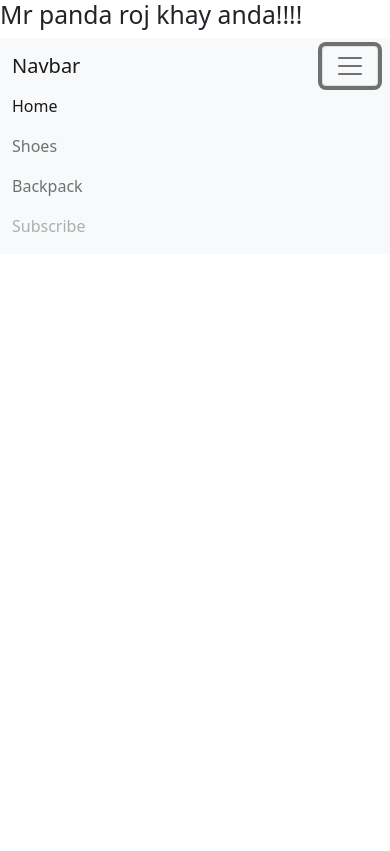
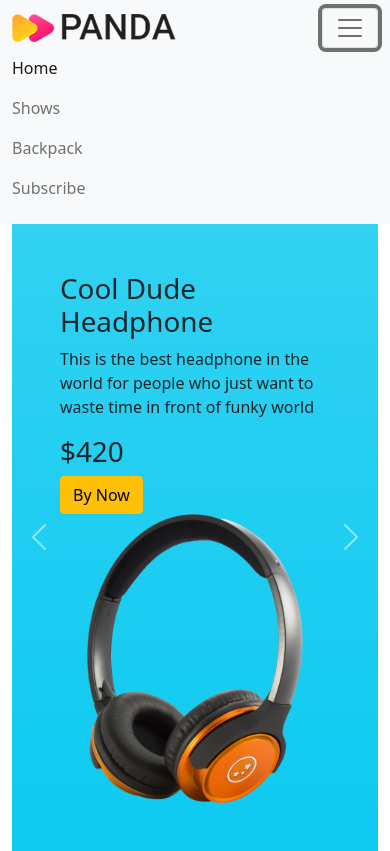
Before and after one commit to sajibA/panda, a plain HTML site: page index.html in a window 390 px wide. Both pictures are taken after a click on the button "Toggle navigation". Drawn offline with Linux system fonts and the light colour scheme.

Commit message:
first commit

```diff
--- a/index.html
+++ b/index.html
@@ -10,26 +10,108 @@
 </head>
 
 <body>
-    <h2>Mr panda roj khay anda!!!!</h2>
+    <!-- header start -->
+    <header>
         <nav class="navbar navbar-expand-lg navbar-light bg-light">
-        <div class="container-fluid">
-            <a class="navbar-brand" href="#">Navbar</a>
-            <button class="navbar-toggler" type="button" data-bs-toggle="collapse" data-bs-target="#navbarNavAltMarkup"
-                aria-controls="navbarNavAltMarkup" aria-expanded="false" aria-label="Toggle navigation">
+            <div class="container">
+                <a class="navbar-brand" href="#"> <img src="images/logo.png" alt=""
+                        class="d-inline-block align-text-top">
+
+                </a>
+                <button class="navbar-toggler" type="button" data-bs-toggle="collapse"
+                    data-bs-target="#navbarSupportedContent" aria-controls="navbarSupportedContent"
+                    aria-expanded="false" aria-label="Toggle navigation">
                     <span class="navbar-toggler-icon"></span>
                 </button>
-            <div class="collapse navbar-collapse" id="navbarNavAltMarkup">
-                <div class="navbar-nav">
+                <div class="collapse navbar-collapse" id="navbarSupportedContent">
+                    <ul class="navbar-nav me-auto mb-2 mb-lg-0">
+                        <li class="nav-item">
                             <a class="nav-link active" aria-current="page" href="#">Home</a>
-                    <a class="nav-link" href="#">Shoes</a>
-                    <a class="nav-link" href="#">
-                        Backpack
+                        </li>
+                        <li class="nav-item">
+                            <a class="nav-link" href="#">Shows</a>
+                        </li>
+                        <li class="nav-item">
+                            <a class="nav-link" href="#">Backpack
                             </a>
-                    <a class="nav-link disabled" href="#" tabindex="-1" aria-disabled="true">Subscribe</a>
+                        </li>
+                        <li class="nav-item">
+                            <a class="nav-link" href="#">Subscribe</a>
+                        </li>
+
+
+                    </ul>
+
+                </div>
+            </div>
+        </nav>
+        <!-- image slider -->
+        <section class="container">
+            <div id="carouselExampleControls" class="carousel slide" data-bs-ride="carousel">
+                <div class="carousel-inner">
+                    <div class="carousel-item active">
+                        <div class="row d-flex align-items-center p-5 border-5 rounded bg-info bg-gradient">
+                            <div class="col-lg-7">
+                                <h1>Mega LCD TV For Sports</h1>
+                                <p>This is the best tv in the world for people who just want to waste time in front of
+                                    tv.</p>
+                                <h1>$1200</h1>
+                                <button class="btn btn-warning">By Now</button>
+
+                            </div>
+                            <div class="col-lg-5">
+                                <img src="images/banner-images/tv.png" class="d-block w-100" alt="...">
                             </div>
                         </div>
                     </div>
-    </nav>
+                    <div class="carousel-item">
+                        <div class="row d-flex align-items-center p-5 border-5 rounded bg-info bg-gradient">
+                            <div class="col-lg-7">
+                                <h1>Cool Dude Headphone
+                                </h1>
+                                <p>This is the best headphone in the world for people who just want to waste time in
+                                    front of funky world</p>
+                                <h1>$420</h1>
+                                <button class="btn btn-warning">By Now</button>
+
+                            </div>
+                            <div class="col-lg-5">
+                                <img src="images/banner-images/headphone.png" class="d-block w-100" alt="...">
+                            </div>
+                        </div>
+                    </div>
+                    <div class="carousel-item">
+                        <div class="row d-flex align-items-center p-5 border-5 rounded bg-info bg-gradient">
+                            <div class="col-lg-7">
+                                <h1>X-Box for your living room</h1>
+
+                                <p>This is the best x-box in the world for people who just want to waste time in front
+                                    of fake sports.
+
+                                </p>
+                                <h1>$600</h1>
+                                <button class="btn btn-warning">By Now</button>
+
+                            </div>
+                            <div class="col-lg-5">
+                                <img src="images/banner-images/xbox.png" class="d-block w-100" alt="...">
+                            </div>
+                        </div>
+                    </div>
+                </div>
+                <button class="carousel-control-prev" type="button" data-bs-target="#carouselExampleControls"
+                    data-bs-slide="prev">
+                    <span class="carousel-control-prev-icon" aria-hidden="true"></span>
+                    <span class="visually-hidden">Previous</span>
+                </button>
+                <button class="carousel-control-next" type="button" data-bs-target="#carouselExampleControls"
+                    data-bs-slide="next">
+                    <span class="carousel-control-next-icon" aria-hidden="true"></span>
+                    <span class="visually-hidden">Next</span>
+                </button>
+            </div>
+        </section>
+    </header>
 
 
 
```
Also changed, not shown: images/bags/bag-2.png (added), images/banner-images/headphone.png (added), images/banner-images/tv.png (added), images/banner-images/xbox.png (added), images/categories/bag.png (added), images/categories/shoes.png (added), images/categories/watch.png (added), images/logo.png (added), images/shoes/shoe-1.png (added), images/shoes/shoe-2.png (added), images/shoes/shoe-3.png (added), 2 other files. Lines whose indentation alone changed are shown as unchanged.
